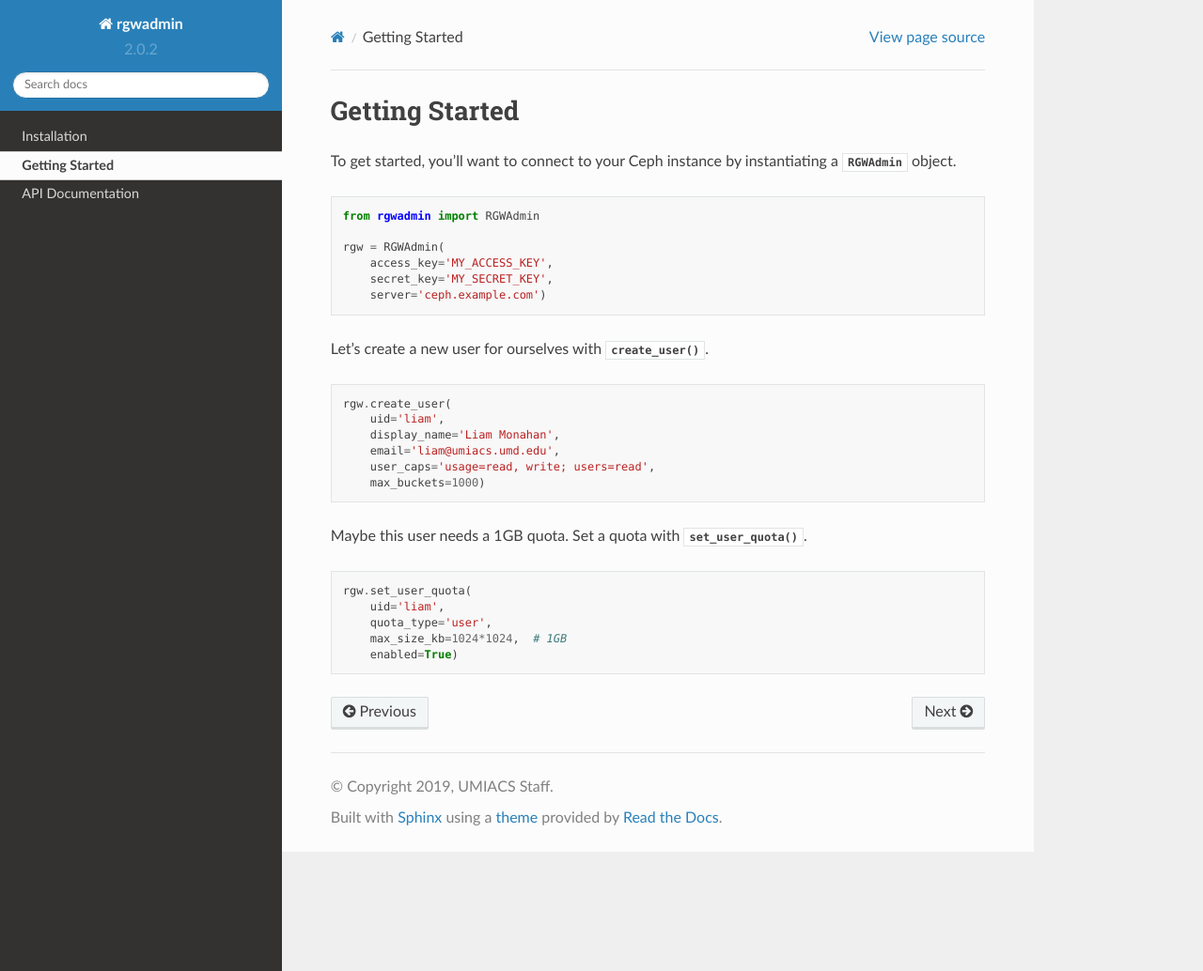
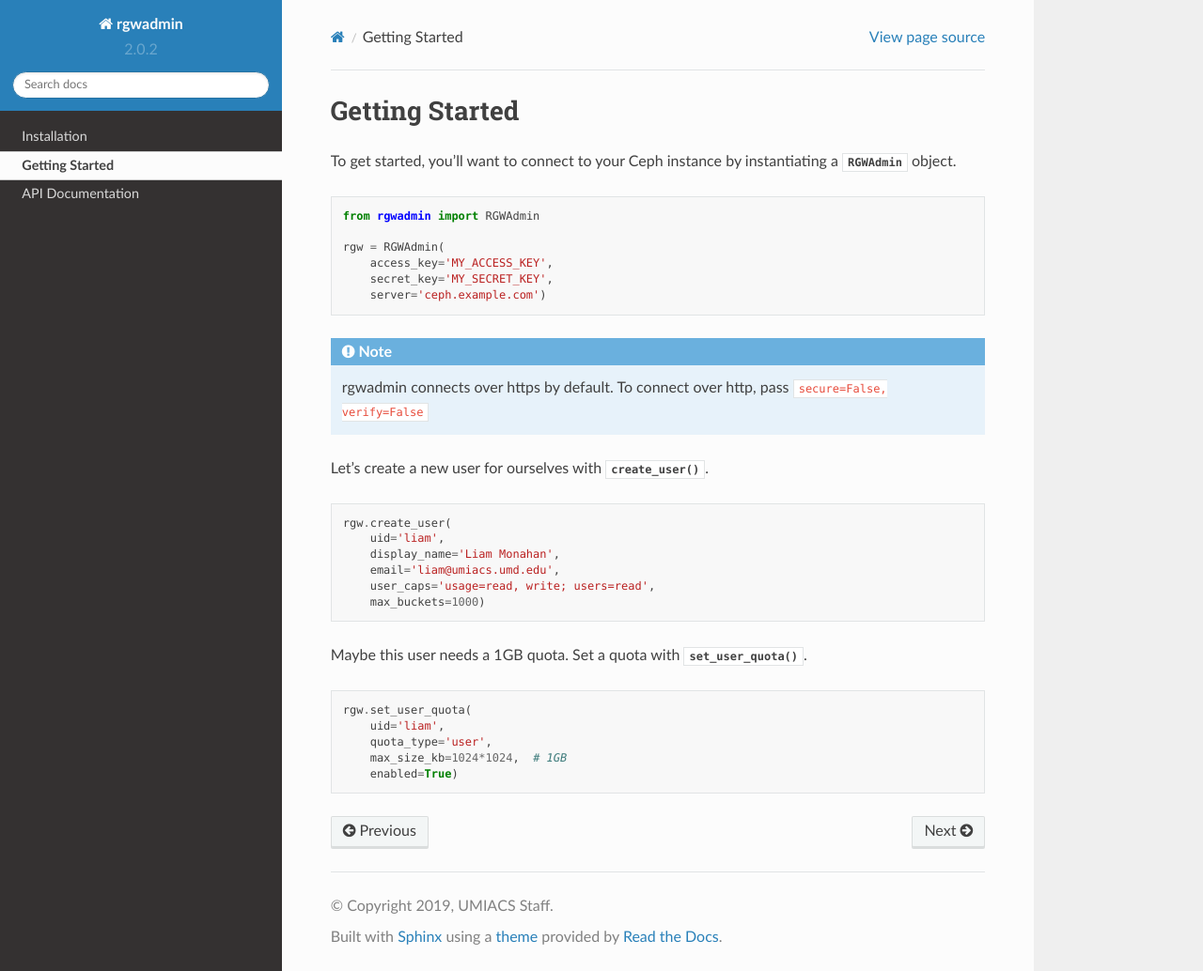
Before and after one commit to UMIACS/rgwadmin, a Sphinx documentation site: the page built from docs/source/rgwadmin/getting-started.rst, in a window 1280 px wide and 1034 px high. Shown: the whole window at 94% size. Built offline with Sphinx 7.4.7 and the Read the Docs theme 2.0.0, drawn with Linux system fonts in a browser that asks for light colours.

Commit message:
Add note about connections defaulting to https

```diff
--- a/docs/source/rgwadmin/getting-started.rst
+++ b/docs/source/rgwadmin/getting-started.rst
@@ -12,6 +12,10 @@ a :class:`~rgwadmin.rgw.RGWAdmin` object.
        access_key='MY_ACCESS_KEY',
        secret_key='MY_SECRET_KEY',
        server='ceph.example.com')
+
+.. note::
+   rgwadmin connects over https by default. To connect over http, pass
+   ``secure=False, verify=False``
 
 Let's create a new user for ourselves with :func:`~rgwadmin.rgw.RGWAdmin.create_user`.
 
```
